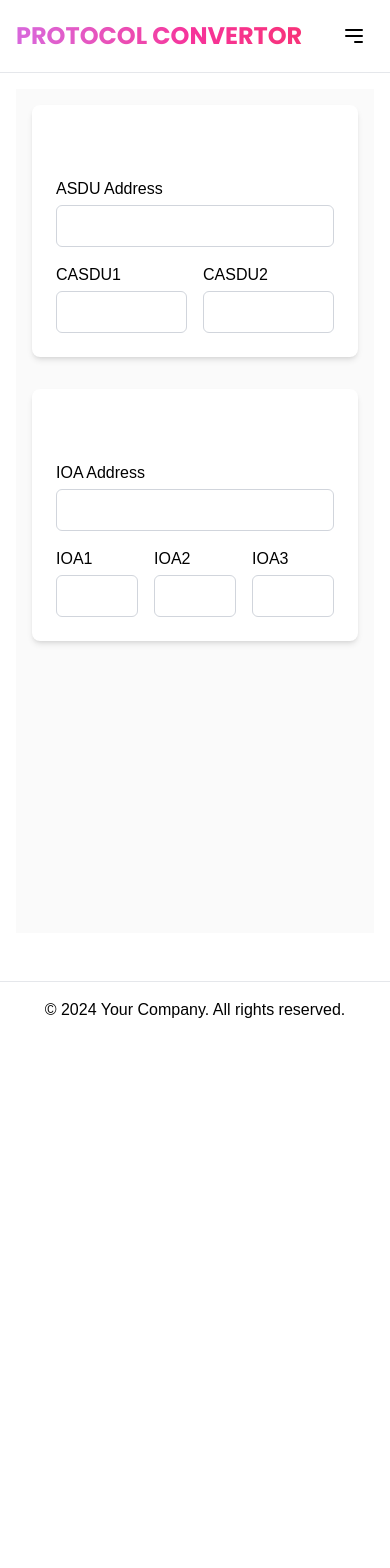
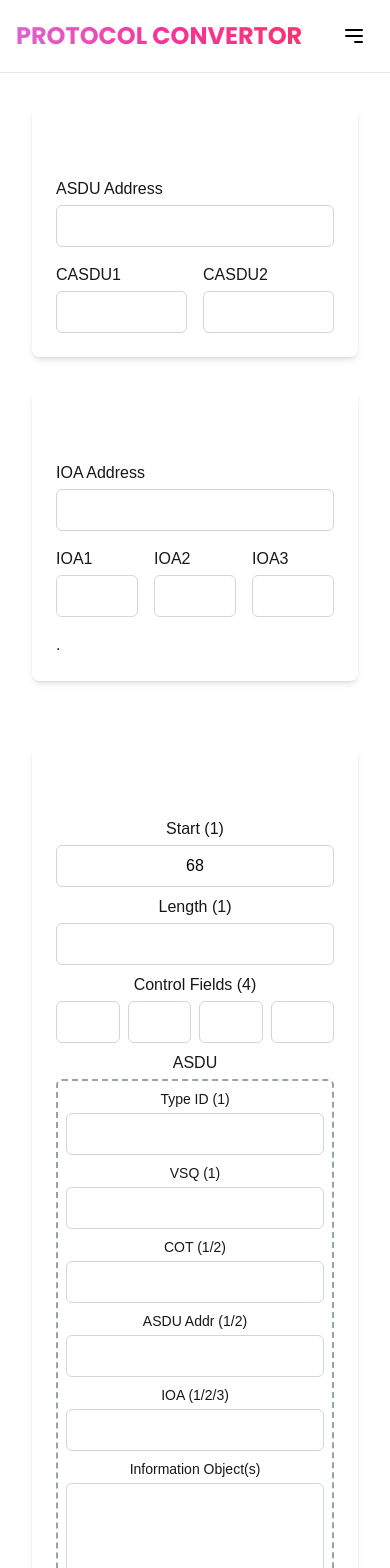
Before and after one commit to mdazad1508/60870-5-104-protocol, a Next.js app: page / in a window 390 px wide. Shown: the top 1568 px of the page. Before the commit the page ends 1038 px from the top, so only its background shows below. Built offline with nearby package versions, Linux system fonts and the light colour scheme.

Commit message:
feat: Add IEC 104 packet structure and particle animation
- Add a new component to display the IEC 60870-5-104 packet structure.
- Add a moving particle animation to the background.
- Update the page layout to be more responsive.

```diff
--- a/app/layout.tsx
+++ b/app/layout.tsx
@@ -3,6 +3,7 @@ import { Inter, Poppins } from "next/font/google";
 import "./globals.css";
 import Header from "@/components/Header";
 import Footer from "@/components/Footer";
+import ParticlesComponent from "@/components/Particles";
 
 const inter = Inter({ subsets: ["latin"], variable: '--font-inter' });
 const poppins = Poppins({ subsets: ["latin"], weight: ['400', '700'], variable: '--font-poppins' });
@@ -20,6 +21,7 @@ export default function RootLayout({
   return (
     <html lang="en">
       <body className={`${inter.variable} ${poppins.variable}`}>
+        <ParticlesComponent />
         <Header />
         <main className="container mx-auto p-4">{children}</main>
         <Footer />
--- a/app/page.tsx
+++ b/app/page.tsx
@@ -1,6 +1,7 @@
 "use client";
 
 import { useState } from 'react';
+import Iec104Packet from '@/components/Iec104Packet';
 
 export default function Home() {
   const [asduAddress, setAsduAddress] = useState('');
@@ -75,9 +76,8 @@ export default function Home() {
   const titleClasses = "text-2xl font-bold mb-4 text-white middle-align center";
 
   return (
-    <div className="min-h-screen bg-zinc-50 dark:bg-black font-sans text-black dark:text-white">
     <main className="container mx-auto p-4 sm:p-8 flex items-center justify-center h-full">
-        <div className="grid grid-cols-1 md:grid-cols-2 gap-8 w-full center-align">
+      <div className="grid grid-cols-1 lg:grid-cols-2 gap-8 w-full center-align">
 
         <div className={cardClasses}>
           <h2 className={titleClasses}>ASDU &lt;=&gt; CASDU</h2>
@@ -119,12 +119,16 @@ export default function Home() {
                 <label className="block mb-1">IOA3</label>
                 <input type="text" value={ioa3} onChange={(e) => handleIoa123Change(ioa1, ioa2, e.target.value)} className={inputClasses} />
               </div>
+.
             </div>
           </div>
         </div>
 
+        <div className="lg:col-span-2">
+            <Iec104Packet />
+        </div>
+
       </div>
     </main>
-    </div>
   );
 }
--- /dev/null
+++ b/components/Iec104Packet.tsx
@@ -0,0 +1,76 @@
+"use client";
+
+import { useState } from 'react';
+
+const Iec104Packet = () => {
+  const [startChar, setStartChar] = useState('68');
+  const [apduLength, setApduLength] = useState('');
+  const [controlField1, setControlField1] = useState('');
+  const [controlField2, setControlField2] = useState('');
+  const [controlField3, setControlField3] = useState('');
+  const [controlField4, setControlField4] = useState('');
+  const [typeId, setTypeId] = useState('');
+  const [vsq, setVsq] = useState('');
+  const [cot, setCot] = useState('');
+  const [asduAddress, setAsduAddress] = useState('');
+  const [ioa, setIoa] = useState('');
+  const [informationObject, setInformationObject] = useState('');
+
+  const inputClasses = "w-full p-2 border border-gray-300 dark:border-gray-600 rounded-md bg-white dark:bg-gray-800 text-black dark:text-white text-center";
+
+  return (
+    <div className="bg-white dark:bg-gray-900 p-6 rounded-lg shadow-md mt-8">
+      <h2 className="text-2xl font-bold mb-4 text-white text-center">IEC 60870-5-104 Packet</h2>
+      <div className="grid grid-cols-1 md:grid-cols-12 gap-2 text-center">
+        <div className="md:col-span-1">
+          <label className="block mb-1">Start (1)</label>
+          <input type="text" value={startChar} onChange={(e) => setStartChar(e.target.value)} className={inputClasses} readOnly />
+        </div>
+        <div className="md:col-span-1">
+          <label className="block mb-1">Length (1)</label>
+          <input type="text" value={apduLength} onChange={(e) => setApduLength(e.target.value)} className={inputClasses} />
+        </div>
+        <div className="md:col-span-4">
+          <label className="block mb-1">Control Fields (4)</label>
+          <div className="grid grid-cols-4 gap-2">
+            <input type="text" value={controlField1} onChange={(e) => setControlField1(e.target.value)} className={inputClasses} />
+            <input type="text" value={controlField2} onChange={(e) => setControlField2(e.target.value)} className={inputClasses} />
+            <input type="text" value={controlField3} onChange={(e) => setControlField3(e.target.value)} className={inputClasses} />
+            <input type="text" value={controlField4} onChange={(e) => setControlField4(e.target.value)} className={inputClasses} />
+          </div>
+        </div>
+        <div className="md:col-span-6">
+            <label className="block mb-1">ASDU</label>
+            <div className="grid grid-cols-1 md:grid-cols-5 gap-2 border-2 border-dashed border-gray-400 dark:border-gray-500 p-2 rounded-md">
+                <div>
+                    <label className="block mb-1 text-sm">Type ID (1)</label>
+                    <input type="text" value={typeId} onChange={(e) => setTypeId(e.target.value)} className={inputClasses} />
+                </div>
+                <div>
+                    <label className="block mb-1 text-sm">VSQ (1)</label>
+                    <input type="text" value={vsq} onChange={(e) => setVsq(e.target.value)} className={inputClasses} />
+                </div>
+                <div>
+                    <label className="block mb-1 text-sm">COT (1/2)</label>
+                    <input type="text" value={cot} onChange={(e) => setCot(e.target.value)} className={inputClasses} />
+                </div>
+                <div>
+                    <label className="block mb-1 text-sm">ASDU Addr (1/2)</label>
+                    <input type="text" value={asduAddress} onChange={(e) => setAsduAddress(e.target.value)} className={inputClasses} />
+                </div>
+                <div>
+                    <label className="block mb-1 text-sm">IOA (1/2/3)</label>
+                    <input type="text" value={ioa} onChange={(e) => setIoa(e.target.value)} className={inputClasses} />
+                </div>
+                <div className="md:col-span-5">
+                    <label className="block mb-1 text-sm">Information Object(s)</label>
+                    <textarea value={informationObject} onChange={(e) => setInformationObject(e.target.value)} className={`${inputClasses} h-24`} />
+                </div>
+            </div>
+        </div>
+      </div>
+    </div>
+  );
+};
+
+export default Iec104Packet;
```
Lines whose indentation alone changed are shown as unchanged.
